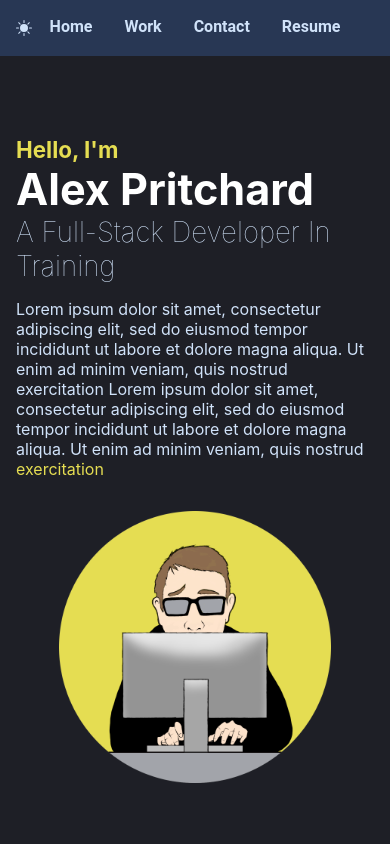
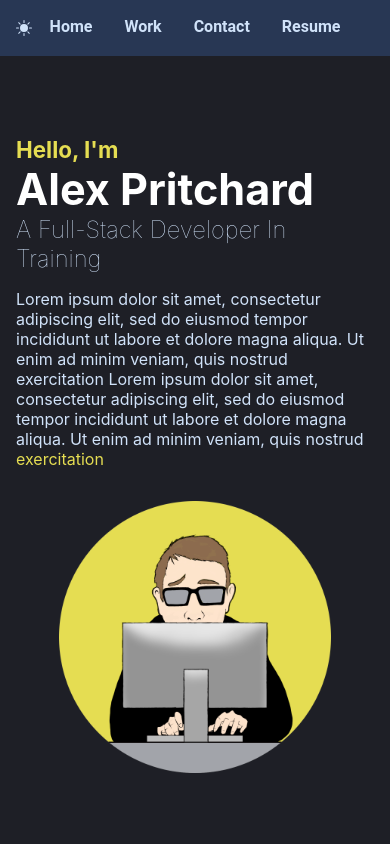
Before and after one commit to alexbeet81/portfolio, a React (Create React App) app: page / in a window 390 px wide. Shown: the top 844 px of the page. Built offline with nearby package versions, Linux system fonts and the light colour scheme.

Commit message:
background image set to overflow auto

```diff
--- a/src/App.module.css
+++ b/src/App.module.css
@@ -1,4 +1,5 @@
 .background {
+  overflow: auto;
   height: 100vh;
   width: 100vw;
 }
--- a/src/Components/Hero.module.css
+++ b/src/Components/Hero.module.css
@@ -56,7 +56,7 @@
 
 .heroSection h3 {
   font-size: 2.5rem;
-  font-size: clamp(0.5rem, 3vw + 1rem, 2.5rem);
+  font-size: clamp(0.5rem, 2vw + 1rem, 2.5rem);
   font-weight: lighter;
   margin: 0;
 }
```
